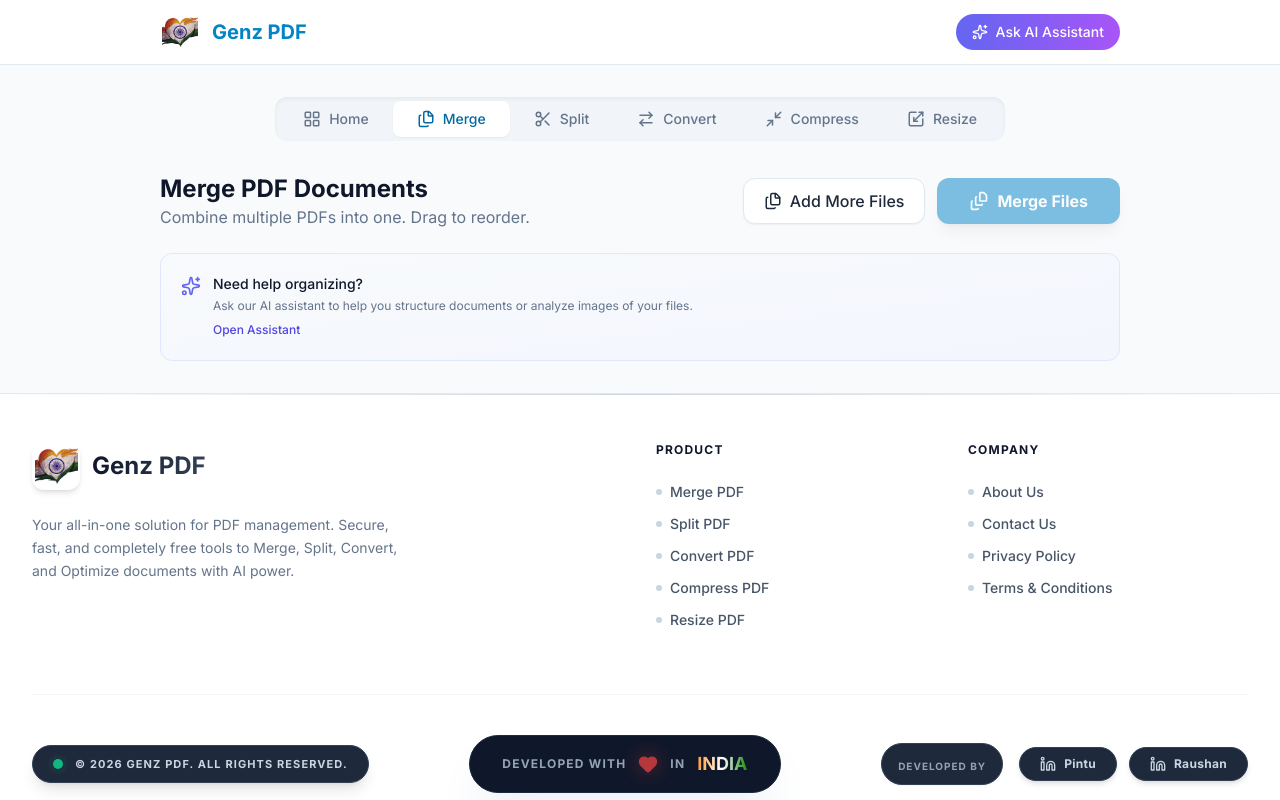
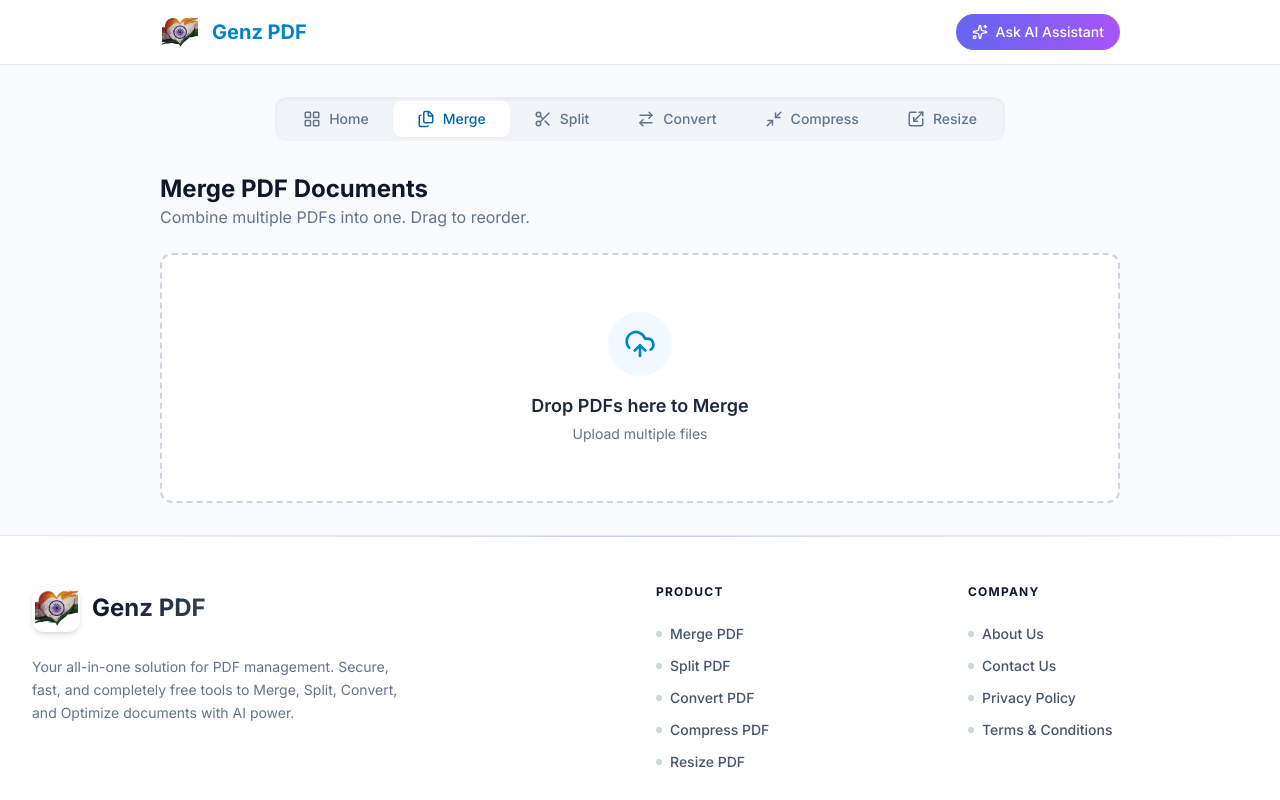
Before and after one commit to pintubhai440/pdf_tool, a React (Vite) app: page / in a window 1280 px wide. Both pictures are taken after a click on the button "Merge". Shown: the top 800 px of the page. Built offline with nearby package versions, Linux system fonts and the light colour scheme.

Commit message:
Update App.tsx

```diff
--- a/App.tsx
+++ b/App.tsx
@@ -203,7 +203,8 @@ function App() {
         ) : (
           /* ---------- MERGE TOOL (Responsive Version) ---------- */
           <div className="animate-in fade-in slide-in-from-bottom-4 duration-500 space-y-6">
-            {/* Hidden file input for "Add More Files" button */}
+
+            {/* Hidden Input (Isko rehne dein) */}
             <input
               type="file"
               ref={fileInputRef}
@@ -217,6 +218,23 @@ function App() {
               className="hidden"
             />
 
+            {/* ✅ NEW: Agar koi file nahi hai, toh FileUploader dikhao */}
+            {files.length === 0 ? (
+              <div className="w-full">
+                <div className="mb-6">
+                  <h3 className="text-2xl font-bold text-slate-900">Merge PDF Documents</h3>
+                  <p className="text-slate-500">Combine multiple PDFs into one. Drag to reorder.</p>
+                </div>
+                <FileUploader
+                  onFilesSelected={handleFilesSelected}
+                  allowMultiple={true}
+                  acceptedFileTypes={['application/pdf']}
+                  label="Drop PDFs here to Merge"
+                />
+              </div>
+            ) : (
+              /* ✅ EXISTING CODE: Agar files hain, toh List aur Buttons dikhao */
+              <>
                 {/* Header row with title and action buttons */}
                 <div className="flex flex-col md:flex-row items-start md:items-center justify-between gap-4">
                   <div>
@@ -224,7 +242,6 @@ function App() {
                     <p className="text-slate-500">Combine multiple PDFs into one. Drag to reorder.</p>
                   </div>
 
-              {/* Buttons – full width on mobile, inline on desktop */}
                   <div className="flex flex-col sm:flex-row w-full md:w-auto gap-3">
                     <button
                       onClick={() => fileInputRef.current?.click()}
@@ -248,8 +265,7 @@ function App() {
                   </div>
                 </div>
 
-            {/* File list container – responsive padding, includes sort/clear controls */}
-            {files.length > 0 && (
+                {/* File list container */}
                 <div className="bg-white rounded-2xl border border-slate-200 shadow-sm p-4 md:p-6 overflow-hidden">
                   <div className="flex items-center justify-between mb-4 pb-2 border-b border-slate-200">
                     <h3 className="font-semibold text-slate-700 flex items-center gap-2">
@@ -289,11 +305,9 @@ function App() {
                     onRemove={handleRemoveFile}
                   />
                 </div>
-            )}
 
-            {/* Download card & AI promo – stack below file list */}
+                {/* Download card */}
                 <div className="space-y-4">
-              {/* Success / Download Card */}
                   {mergedPdfUrl && (
                     <div className="bg-green-50 rounded-xl border border-green-200 p-6 animate-in fade-in slide-in-from-bottom-4 duration-500">
                       <div className="flex items-start gap-3">
@@ -317,28 +331,9 @@ function App() {
                       </div>
                     </div>
                   )}
-
-              {/* AI Promo Card – shown when no files are present */}
-              {files.length === 0 && (
-                <div className="bg-gradient-to-br from-slate-50 to-indigo-50/50 rounded-xl border border-indigo-100 p-5">
-                  <div className="flex items-start gap-3">
-                    <Sparkles className="text-indigo-500 w-5 h-5 mt-0.5" />
-                    <div>
-                      <h4 className="font-medium text-slate-900 text-sm">Need help organizing?</h4>
-                      <p className="text-xs text-slate-500 mt-1">
-                        Ask our AI assistant to help you structure documents or analyze images of your files.
-                      </p>
-                      <button
-                        onClick={() => setIsAiOpen(true)}
-                        className="text-xs text-indigo-600 font-medium mt-2 hover:underline"
-                      >
-                        Open Assistant
-                      </button>
                 </div>
-                  </div>
-                </div>
+              </>
             )}
-            </div>
           </div>
         )}
       </main>
```
Lines whose indentation alone changed are shown as unchanged.
